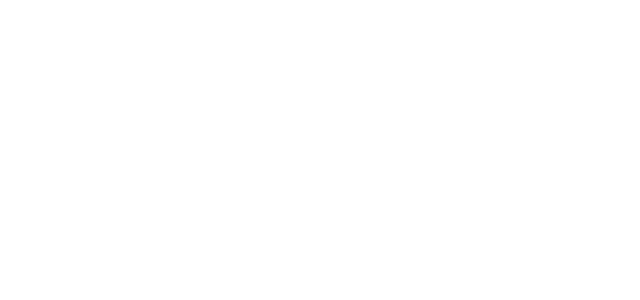
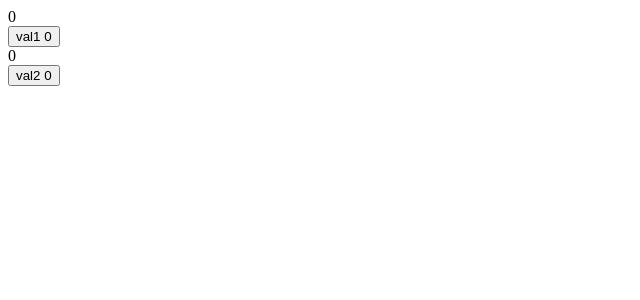
Before and after one commit to Colin1783/react_study, a React (Vite) app: page / in a window 1280 px wide. Shown: the top 300 px of the page, without its empty margins (0-640 px from the left). Built offline with nearby package versions, Linux system fonts and the light colour scheme.

Commit message:
여러 상태가 있을 수 있음

```diff
--- a/src/App.jsx
+++ b/src/App.jsx
@@ -1,7 +1,32 @@
-import React from "react";
+import React, { useState } from "react";
+
+function MyComp() {
+  // 여러 상태가 있을 수 있음
+  const [val1, setVal1] = useState(0);
+  const [val2, setVal2] = useState(0);
+
+  console.log("다시 그려짐");
+
+  return (
+    <div>
+      <div>{val1}</div>
+      <div>
+        <button onClick={() => setVal1(val1 + 1)}>val1 {val1}</button>
+      </div>
+      <div>{val2}</div>
+      <div>
+        <button onClick={() => setVal2(val2 + 1)}>val2 {val2}</button>
+      </div>
+    </div>
+  );
+}
 
 function App(props) {
-  return <div></div>;
+  return (
+    <div>
+      <MyComp />
+    </div>
+  );
 }
 
 export default App;
```
